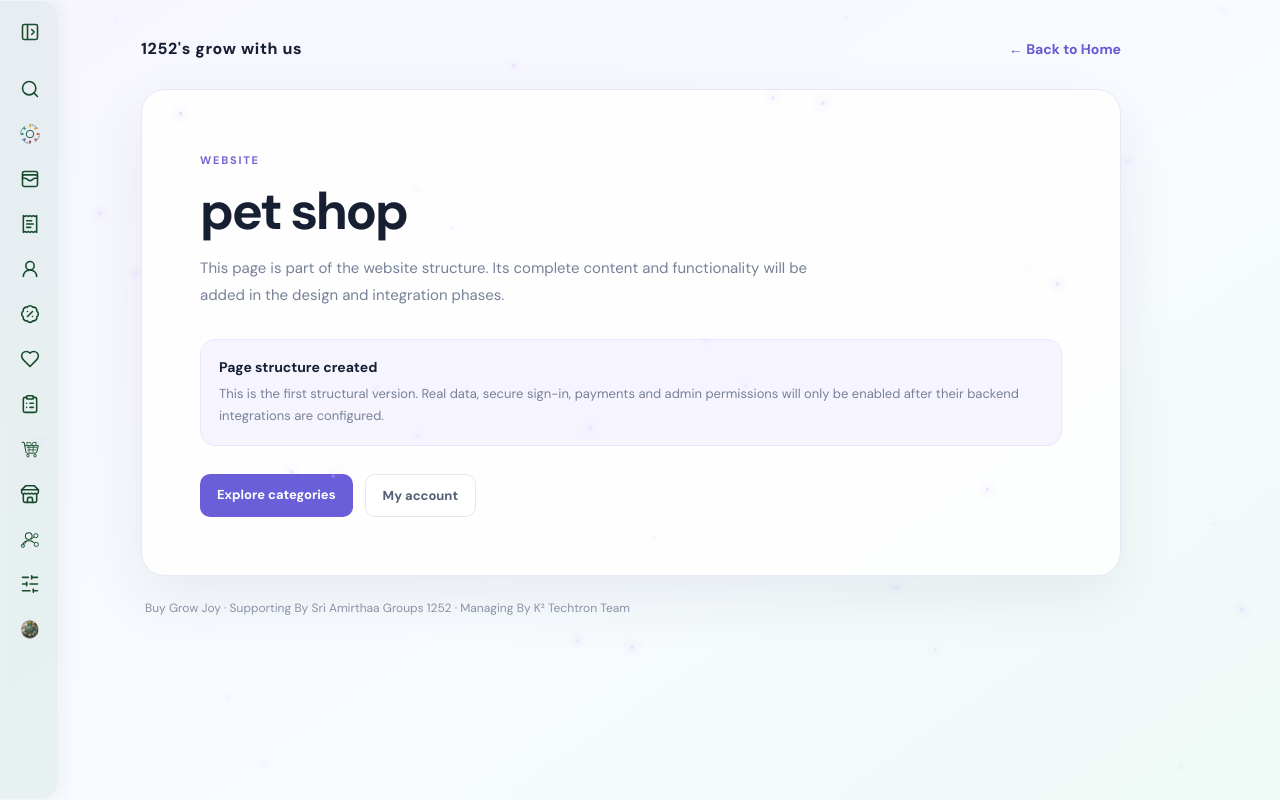
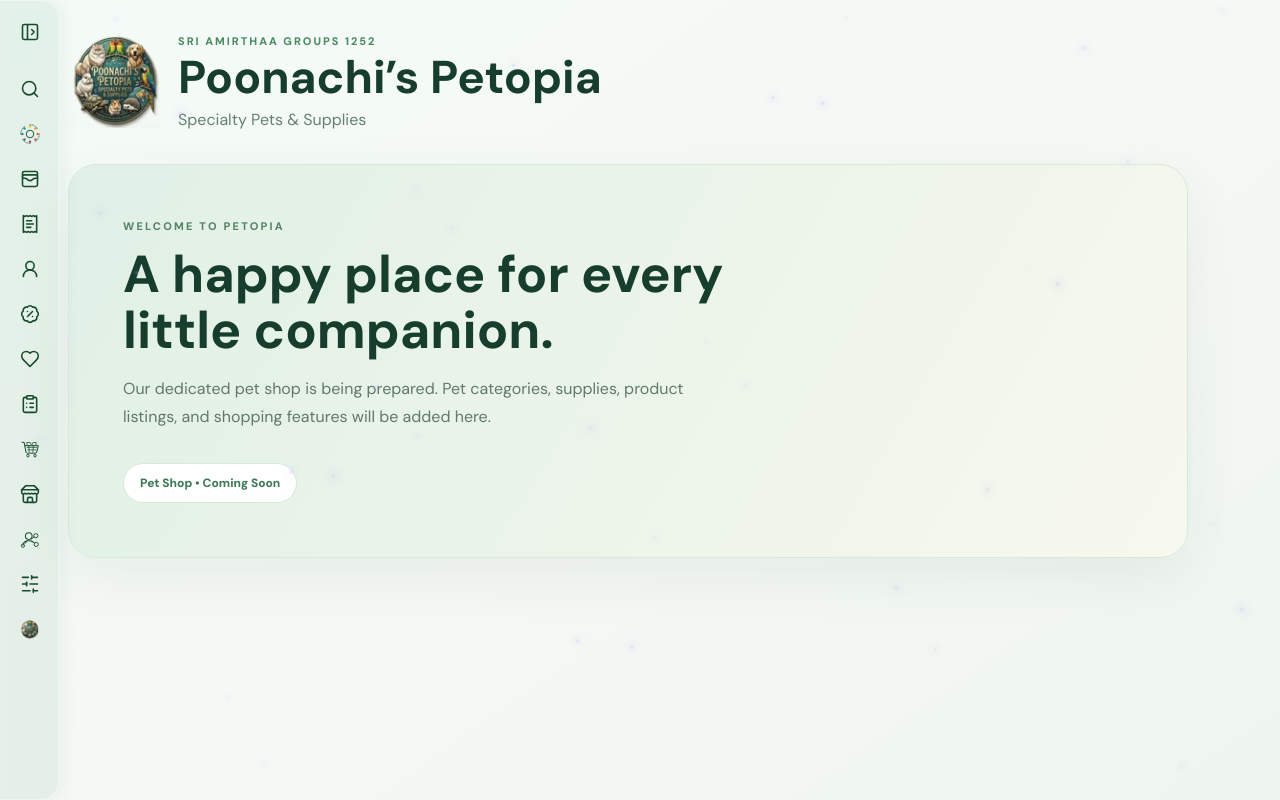
Before and after one commit to eprojects1252/1252-s-grow-with-us, a Next.js app: page /pet-shop in a window 1280 px wide. Built offline with nearby package versions, Linux system fonts and the light colour scheme.

Commit message:
Create dedicated Poonachi Petopia shop route

```diff
--- /dev/null
+++ b/app/pet-shop/page.tsx
@@ -0,0 +1,18 @@
+export default function PetShopPage() {
+  return (
+    <main style={{minHeight:"100vh",padding:"34px 24px 70px",background:"linear-gradient(145deg,#f4fbf7,#f5f8f5 55%,#eef5ef)",color:"#173d2c"}}>
+      <section style={{maxWidth:1120,margin:"0 auto"}}>
+        <div style={{display:"flex",alignItems:"center",gap:18,marginBottom:34}}>
+          <img src="/petopia-icon.svg" alt="Poonachi's Petopia" style={{width:92,height:92,objectFit:"contain"}}/>
+          <div><p style={{margin:"0 0 5px",fontSize:11,fontWeight:800,letterSpacing:".18em",color:"#4b8a63"}}>SRI AMIRTHAA GROUPS 1252</p><h1 style={{margin:0,fontSize:"clamp(27px,5vw,46px)",lineHeight:1.05}}>Poonachi’s Petopia</h1><p style={{margin:"8px 0 0",color:"#668171"}}>Specialty Pets &amp; Supplies</p></div>
+        </div>
+        <div style={{padding:"clamp(24px,5vw,54px)",borderRadius:28,background:"linear-gradient(120deg,#e0f0e6,#f7f8ee)",border:"1px solid #d8e9dc",boxShadow:"0 20px 55px #315b3b12"}}>
+          <p style={{margin:0,fontSize:11,fontWeight:800,letterSpacing:".2em",color:"#568266"}}>WELCOME TO PETOPIA</p>
+          <h2 style={{maxWidth:650,margin:"13px 0",fontSize:"clamp(30px,5vw,52px)",lineHeight:1.08}}>A happy place for every little companion.</h2>
+          <p style={{maxWidth:600,color:"#61796a",lineHeight:1.8}}>Our dedicated pet shop is being prepared. Pet categories, supplies, product listings, and shopping features will be added here.</p>
+          <div style={{display:"inline-flex",marginTop:15,padding:"11px 16px",borderRadius:999,background:"#fff",border:"1px solid #d7e8dc",fontSize:12,fontWeight:750,color:"#3d7954"}}>Pet Shop • Coming Soon</div>
+        </div>
+      </section>
+    </main>
+  );
+}
```
